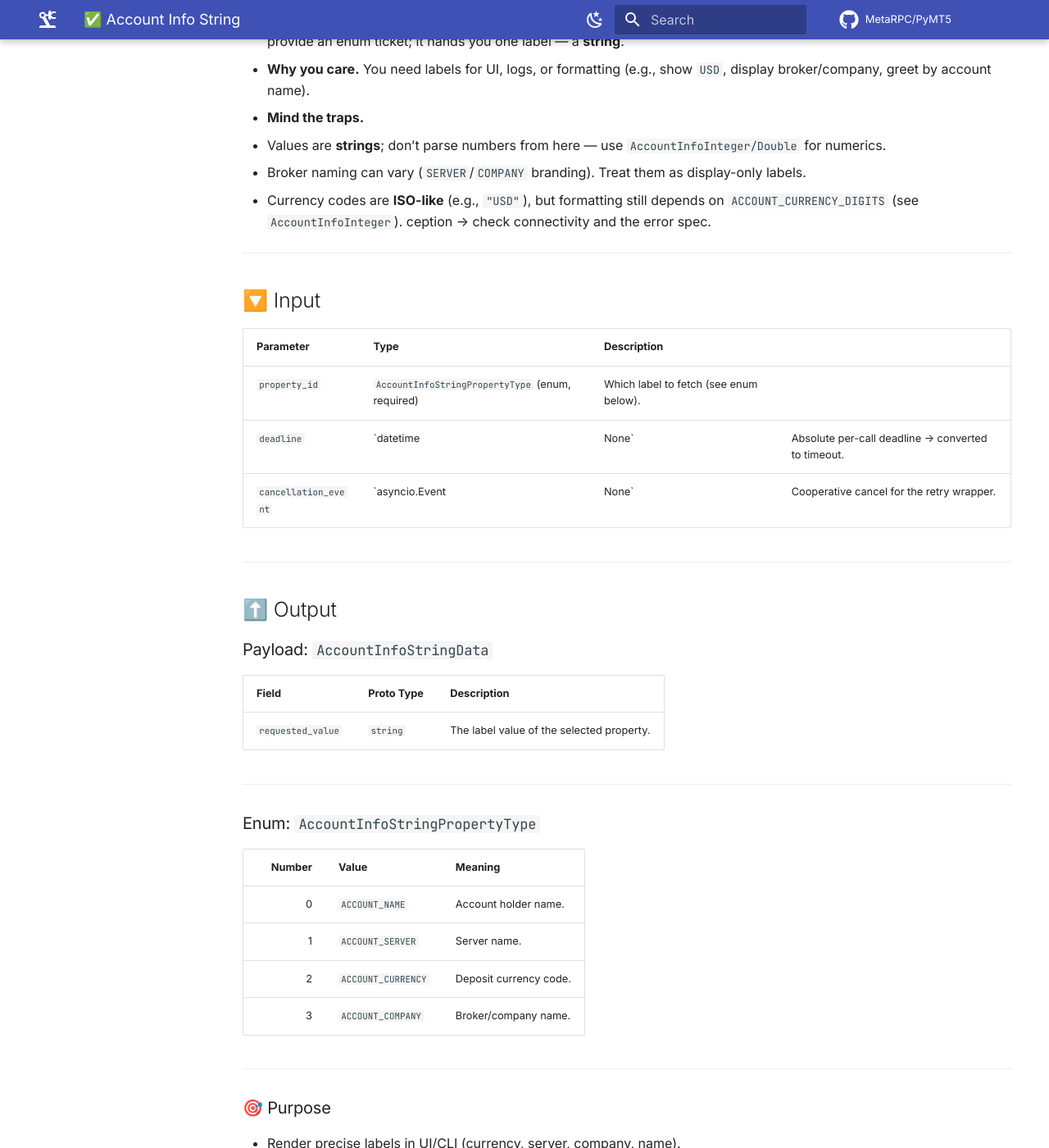
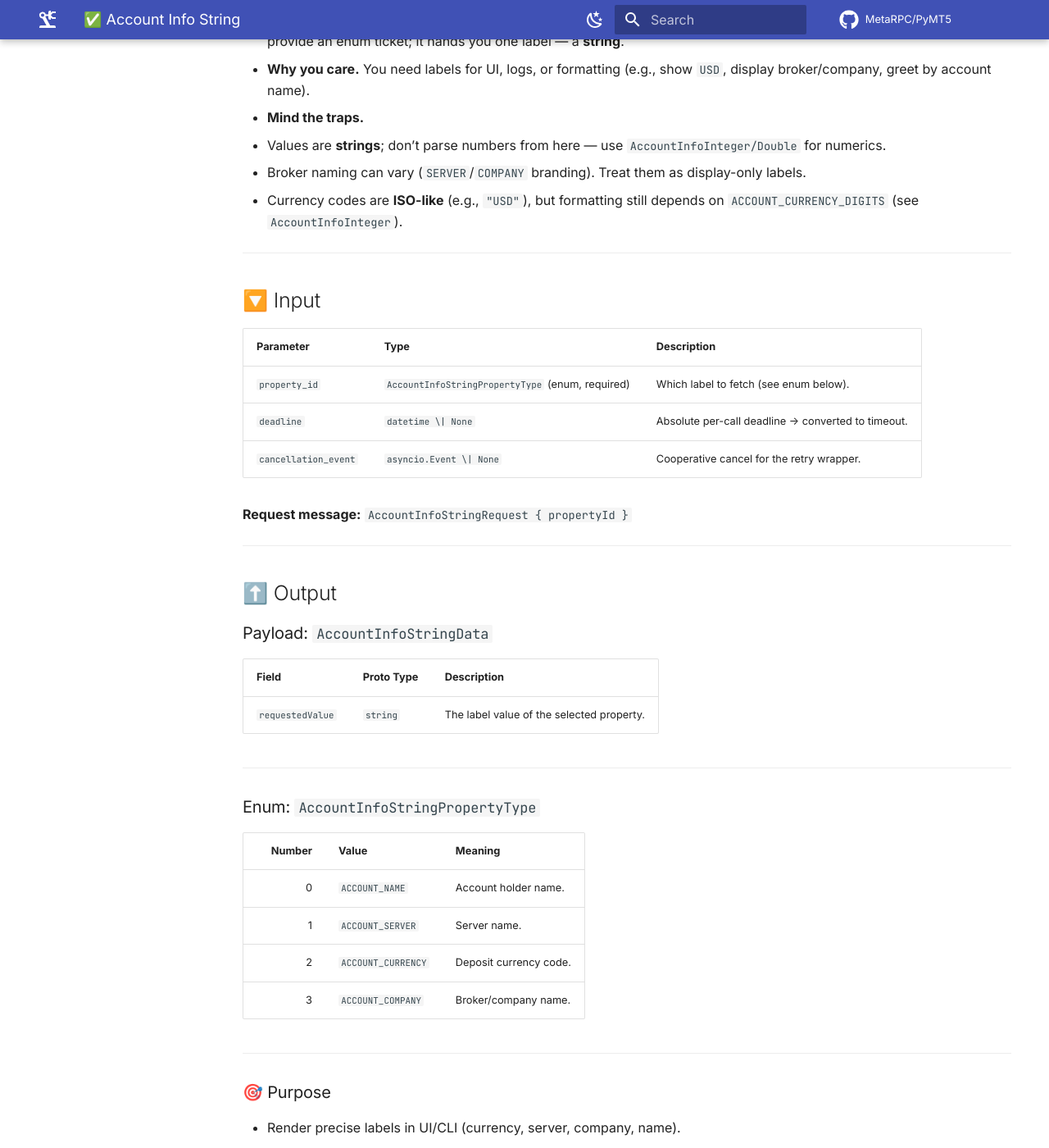
Before and after one commit to MetaRPC/PyMT5, an MkDocs documentation site: the page built from docs/MT5Account/Account_Information/account_info_string.md, in a window 1280 px wide and 1400 px high, scrolled down 1202 px. Shown: the whole window at 82% size. Built offline with MkDocs 1.6.1 and Material for MkDocs 9.7.7, drawn with Linux system fonts in a browser that asks for light colours; comment, search, counter and statistics services are not loaded.

Commit message:
Update account_info_string.md

```diff
--- a/docs/MT5Account/Account_Information/account_info_string.md
+++ b/docs/MT5Account/Account_Information/account_info_string.md
@@ -55,18 +55,18 @@ async def account_info_string(
   * Values are **strings**; don’t parse numbers from here — use `AccountInfoInteger/Double` for numerics.
   * Broker naming can vary (`SERVER`/`COMPANY` branding). Treat them as display-only labels.
   * Currency codes are **ISO-like** (e.g., `"USD"`), but formatting still depends on `ACCOUNT_CURRENCY_DIGITS` (see `AccountInfoInteger`).
-ception → check connectivity and the error spec.
 
 ---
 
 ## 🔽 Input
 
-| Parameter            | Type                                             | Description                            |                                                    |
-| -------------------- | ------------------------------------------------ | -------------------------------------- | -------------------------------------------------- |
-| `property_id`        | `AccountInfoStringPropertyType` (enum, required) | Which label to fetch (see enum below). |                                                    |
-| `deadline`           | \`datetime                                       | None\`                                 | Absolute per-call deadline → converted to timeout. |
-| `cancellation_event` | \`asyncio.Event                                  | None\`                                 | Cooperative cancel for the retry wrapper.          |
+| Parameter            | Type                                             | Description                                        |
+| -------------------- | ------------------------------------------------ | -------------------------------------------------- |
+| `property_id`        | `AccountInfoStringPropertyType` (enum, required) | Which label to fetch (see enum below).             |
+| `deadline`           | `datetime \| None`                               | Absolute per-call deadline → converted to timeout. |
+| `cancellation_event` | `asyncio.Event \| None`                          | Cooperative cancel for the retry wrapper.          |
 
+**Request message:** `AccountInfoStringRequest { propertyId }`
 
 ---
 
@@ -74,9 +74,9 @@ ception → check connectivity and the error spec.
 
 ### Payload: `AccountInfoStringData`
 
-| Field             | Proto Type | Description                               |
-| ----------------- | ---------- | ----------------------------------------- |
-| `requested_value` | `string`   | The label value of the selected property. |
+| Field            | Proto Type | Description                               |
+| ---------------- | ---------- | ----------------------------------------- |
+| `requestedValue` | `string`   | The label value of the selected property. |
 
 ---
 
@@ -103,7 +103,6 @@ ception → check connectivity and the error spec.
 * The SDK wrapper already handles transient gRPC hiccups via `execute_with_reconnect(...)`.
 
 **See also:** [AccountInfoInteger](../Account_Information/account_info_integer.md), [AccountInfoDouble](../Account_Information/account_info_double.md), [AccountSummary](../Account_Information/account_summary.md).
-
 
 ---
 
```
